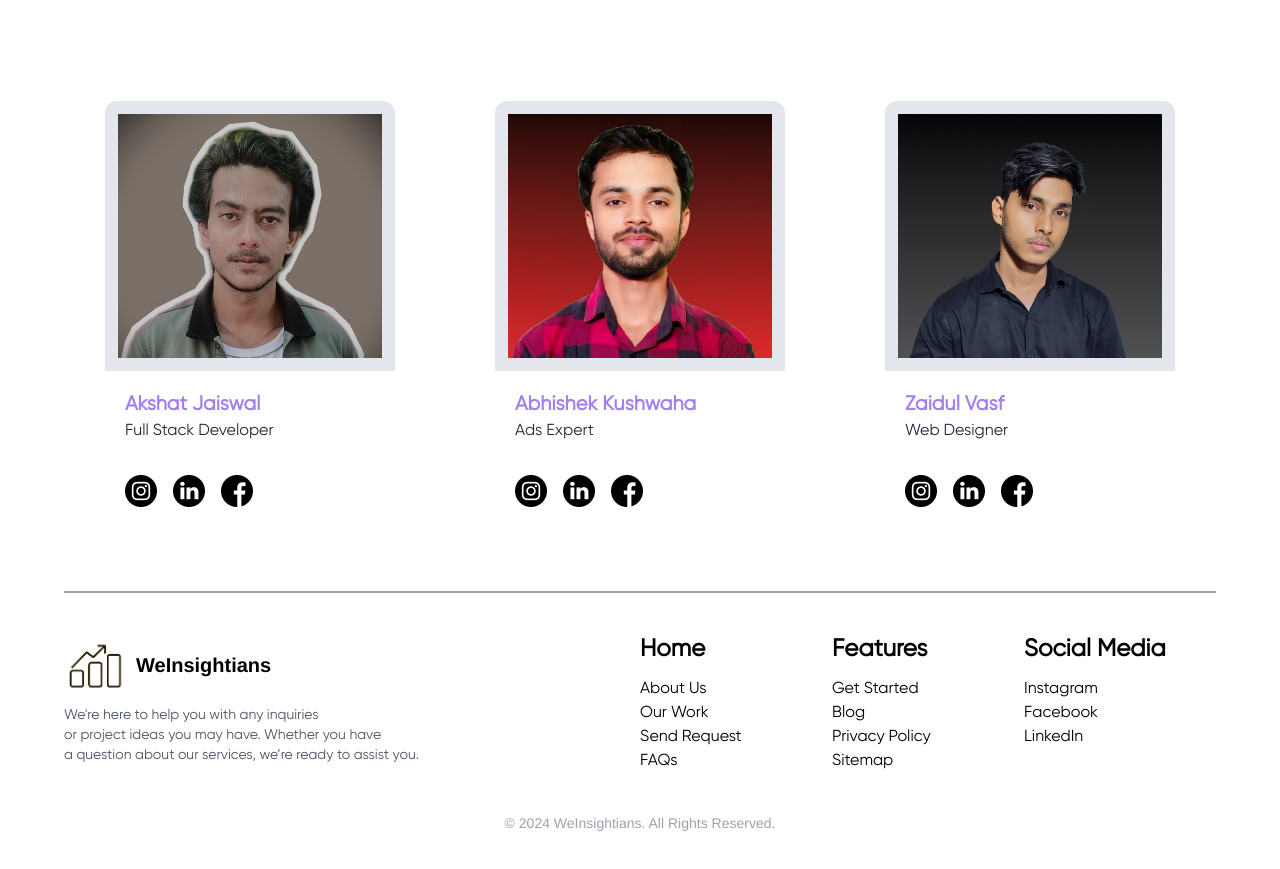
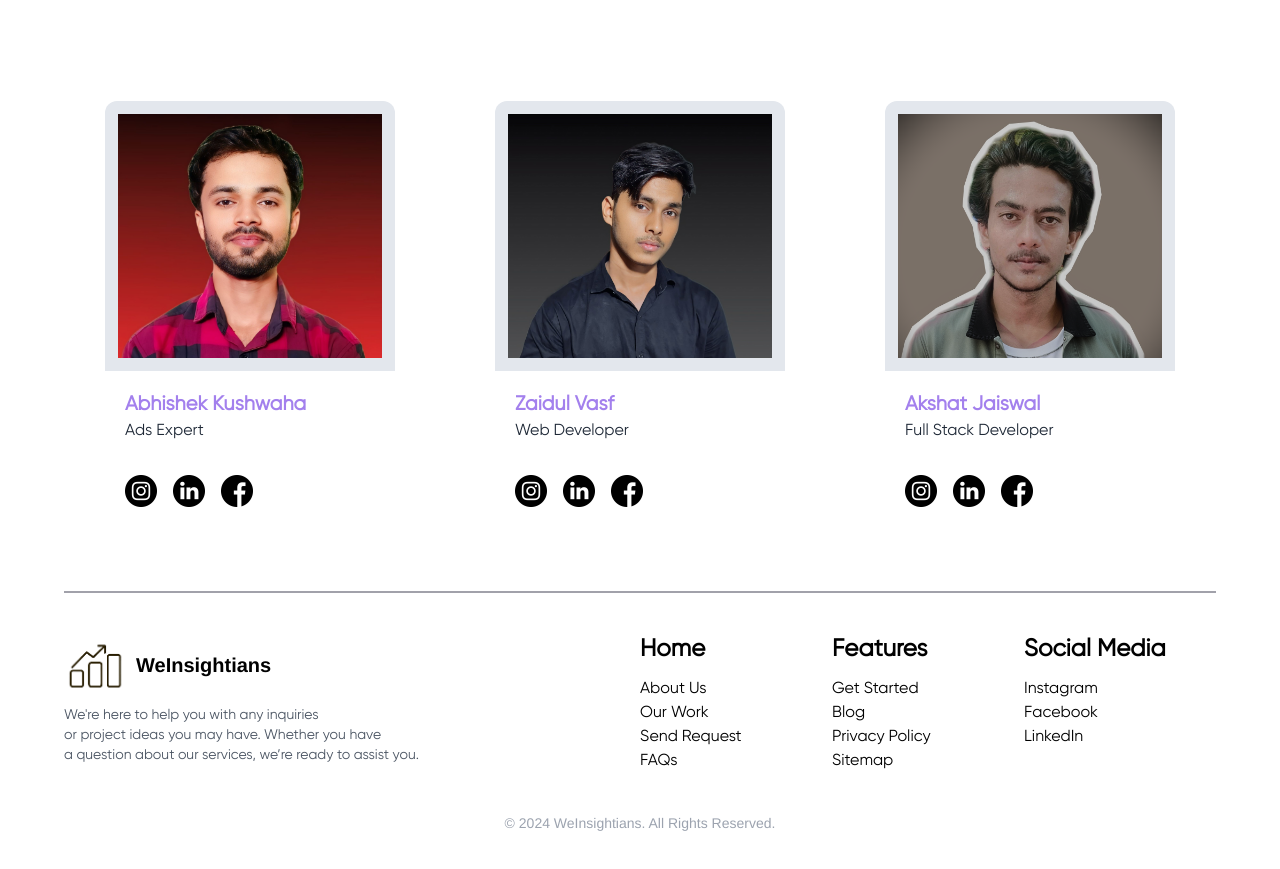
Before and after one commit to ZaidulV21/weinsightians-org, a React (Vite) app: page /about in a window 1280 px wide. Shown: the part 1822-2691 px from the top of the page. Built offline with nearby package versions, Linux system fonts and the light colour scheme; the HTML template or start-up script is replaced by a standard one.

Commit message:
fix goey

```diff
--- a/src/Page/About.jsx
+++ b/src/Page/About.jsx
@@ -183,16 +183,6 @@ const About = () => {
           <h1 className='text-center text-5xl md:text-9xl font-[heligthon]'>Meet Our Team</h1>
           <div className='flex overflow-x-auto gap-24 md:gap-20 md:justify-center items-center mt-20 '>
             <TeamMemberCard
-              name="Akshat Jaiswal"
-              role="Full Stack Developer"
-              imgSrc="/img/Akshat.png"
-              socialLinks={[
-                { platform: 'Instagram', url: 'https://www.instagram.com/akshhat___/', icon: '/img/instagram.png' },
-                { platform: 'LinkedIn', url: 'https://www.linkedin.com/in/akshatjaiswal4841', icon: '/img/linkedin.png' },
-                { platform: 'Facebook', url: 'https://www.facebook.com/akshat.jaiswal.96592', icon: '/img/facebook.png' }
-              ]}
-            />
-            <TeamMemberCard
               name="Abhishek Kushwaha"
               role="Ads Expert"
               imgSrc="/img/Abhishek.jpg"
@@ -204,7 +194,7 @@ const About = () => {
             />
             <TeamMemberCard
               name="Zaidul Vasf"
-              role="Web Designer"
+              role="Web Developer"
               imgSrc="/img/Zaid.jpg"
               socialLinks={[
                 { platform: 'Instagram', url: 'https://www.instagram.com/__zaidulvasf__', icon: '/img/instagram.png' },
@@ -212,6 +202,16 @@ const About = () => {
                 { platform: 'Facebook', url: 'https://www.facebook.com/profile.php?id=100034579388077', icon: '/img/facebook.png' }
               ]}
             />
+              <TeamMemberCard
+                name="Akshat Jaiswal"
+                role="Full Stack Developer"
+                imgSrc="/img/Akshat.png"
+                socialLinks={[
+                  { platform: 'Instagram', url: 'https://www.instagram.com/akshhat___/', icon: '/img/instagram.png' },
+                  { platform: 'LinkedIn', url: 'https://www.linkedin.com/in/akshatjaiswal4841', icon: '/img/linkedin.png' },
+                  { platform: 'Facebook', url: 'https://www.facebook.com/akshat.jaiswal.96592', icon: '/img/facebook.png' }
+                ]}
+              />
           </div>
         </motion.div>
 
--- a/src/components/Page2.jsx
+++ b/src/components/Page2.jsx
@@ -108,7 +108,7 @@ const Page2 = () => {
         }}
         transition={{ duration: 0.8, ease: 'easeOut' }}
         >
-        <div className='w-full h-1/3 pt-10 transforming-heading'>
+        <div className='relative w-full h-1/3 pt-10 transforming-heading'>
           <div className='font-[Gilroy] font-bold text-5xl flex gap-5 justify-end'>
             <h1 className='uppercase '>Transforming</h1>
        <div> <GooeyBlob/></div>
```
